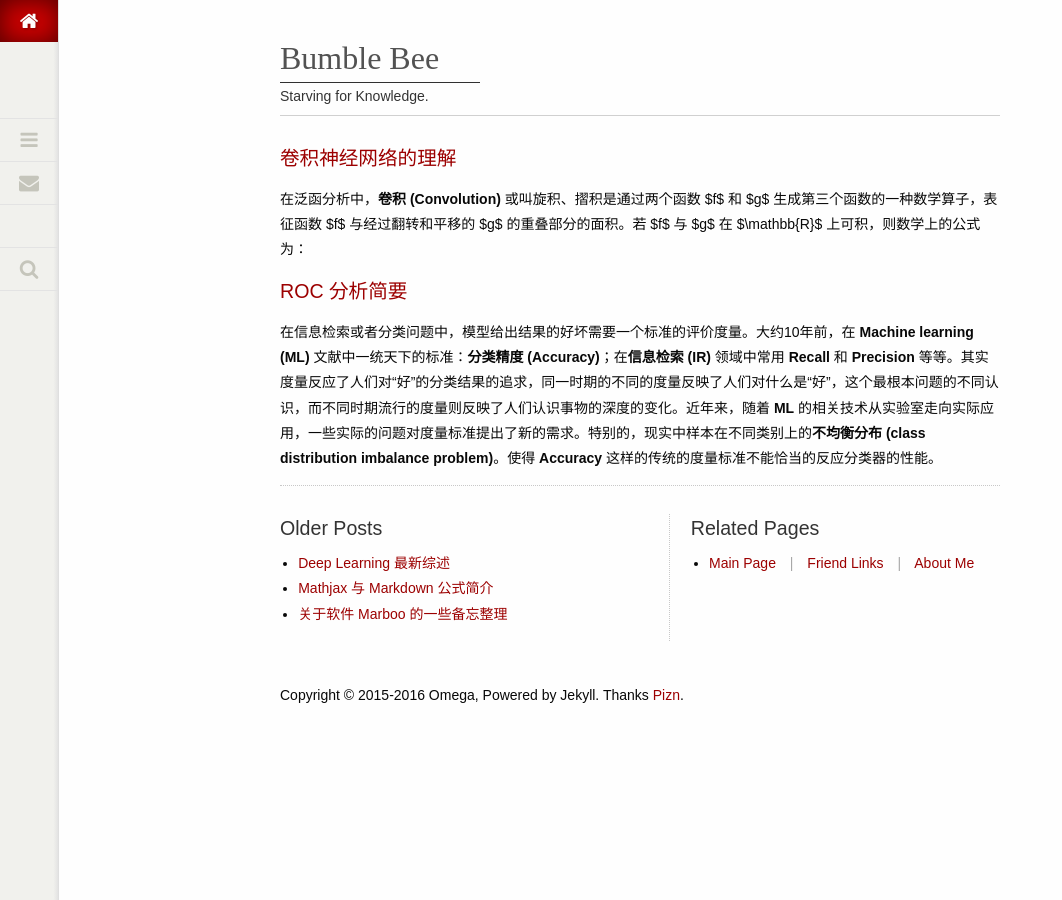
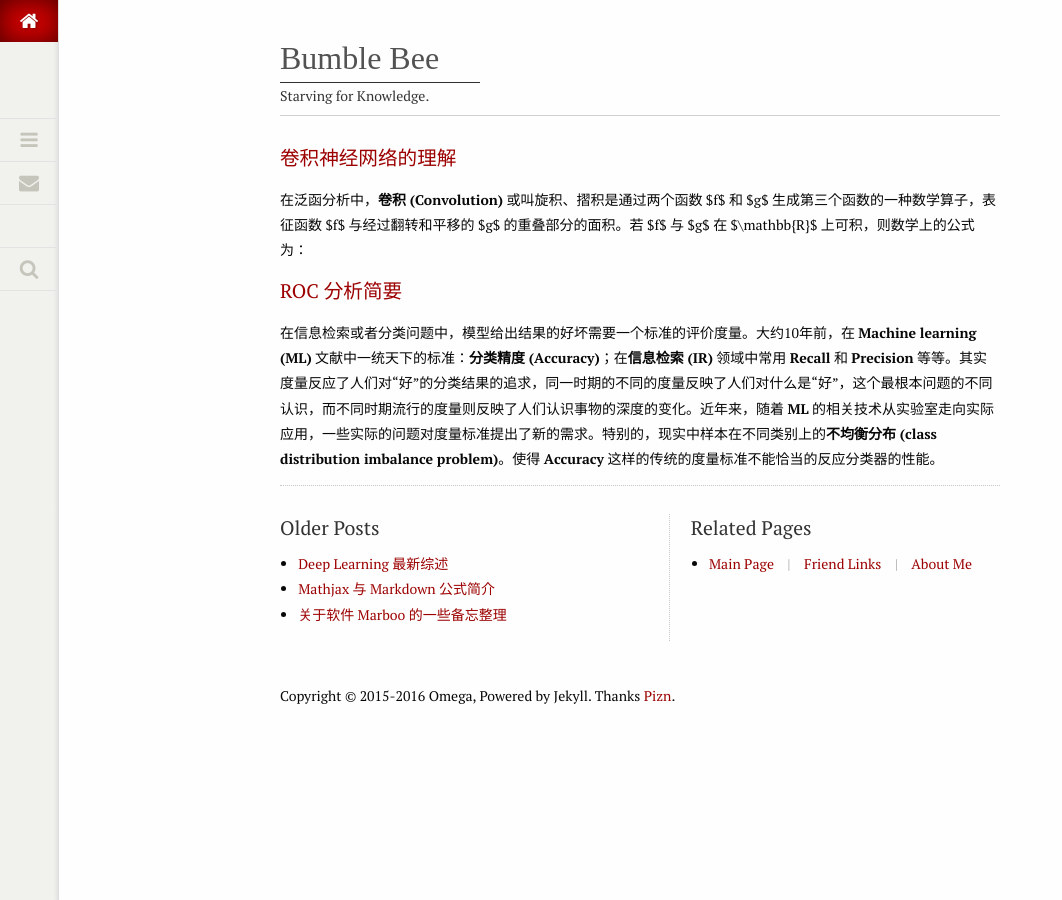
Before and after one commit to omegahh/omegahh.github.io, a Jekyll site: the page built from blog/index.html, in a window 1280 px wide. Shown: the whole page, without its empty margins (0-1062 px from the left). Built offline with Jekyll 4.4.1, drawn with Linux system fonts in a browser that asks for light colours; nearby versions of some CDN libraries; some web fonts are replaced; library files that are not in the unit come from our copies.

Commit message:
1. Move iLotus.css to css/lotus.css 2. fix file links for web icon and lotus.css 3. fix font-face path error in lotus.css

```diff
--- a/_layouts/default.html
+++ b/_layouts/default.html
@@ -7,8 +7,8 @@
     <meta name="description" content="{{ page.description }}" />
     <meta name="keywords" content="{{ page.keywords | join: ',' }}" />
 	<meta name="viewport" content="width=device-width, initial-scale=1.0">
-    <link rel="shortcut icon"  type="image/x-icon" media="screen" href="{{ site.url }}/static/favicon.ico"/>
-    <link rel="stylesheet" type="text/css" media="all" href="{{ site.url }}/static/iLotus.css" />
+    <link rel="shortcut icon"  type="image/x-icon" media="screen" href="{{ site.url }}/favicon.ico"/>
+    <link rel="stylesheet" type="text/css" media="all" href="{{ site.url }}/css/lotus.css" />
     <script src="{{ site.url }}/js/jquery.min.js" type="text/javascript"></script>
 </head>
 <body itemscope itemtype="http://schema.org/WebPage" class="home blog lotus index">
--- a/static/iLotus.css
+++ b/css/lotus.css
@@ -10,24 +10,24 @@ Theme Name: iLotus
   font-family: 'PT Serif';
   font-style: normal;
   font-weight: 700;
-  src: local('PT Serif Bold'), local('PTSerif-Bold'), url(fonts/PTSerifBold.woff) format('woff');
+  src: local('PT Serif Bold'), local('PTSerif-Bold'), url(../fonts/PTSerifBold.woff) format('woff');
 }
 @font-face {
   font-family: 'PT Serif';
   font-style: italic;
   font-weight: 400;
-  src: local('PT Serif Italic'), local('PTSerif-Italic'), url(fonts/PTSerifItalic.woff) format('woff');
+  src: local('PT Serif Italic'), local('PTSerif-Italic'), url(../fonts/PTSerifItalic.woff) format('woff');
 }
 @font-face {
   font-family: 'PT Serif';
   font-style: normal;
   font-weight: 400;
-  src: local('PT Serif'), local('PTSerif-Regular'), url(fonts/PTSerif.woff) format('woff');
+  src: local('PT Serif'), local('PTSerif-Regular'), url(../fonts/PTSerif.woff) format('woff');
 }
 @font-face {
   font-family: "FontAwesome";
-  src: url('fonts/fontawesome-webfont.eot');
-  src: url('fonts/fontawesome-webfont.eot?#iefix') format('eot'), url('fonts/fontawesome-webfont.woff') format('woff'), url('fonts/fontawesome-webfont.ttf') format('truetype'), url('fonts/fontawesome-webfont.svg#FontAwesome') format('svg');
+  src: url('../fonts/fontawesome-webfont.eot');
+  src: url('../fonts/fontawesome-webfont.eot?#iefix') format('eot'), url('../fonts/fontawesome-webfont.woff') format('woff'), url('../fonts/fontawesome-webfont.ttf') format('truetype'), url('../fonts/fontawesome-webfont.svg#FontAwesome') format('svg');
   font-weight: normal;
   font-style: normal;
 }
```
